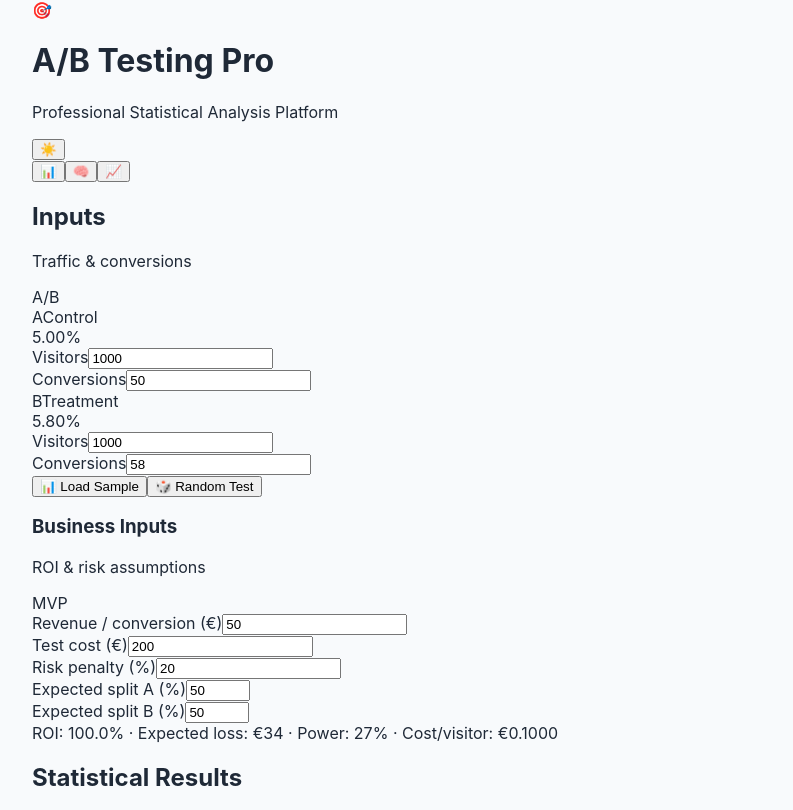
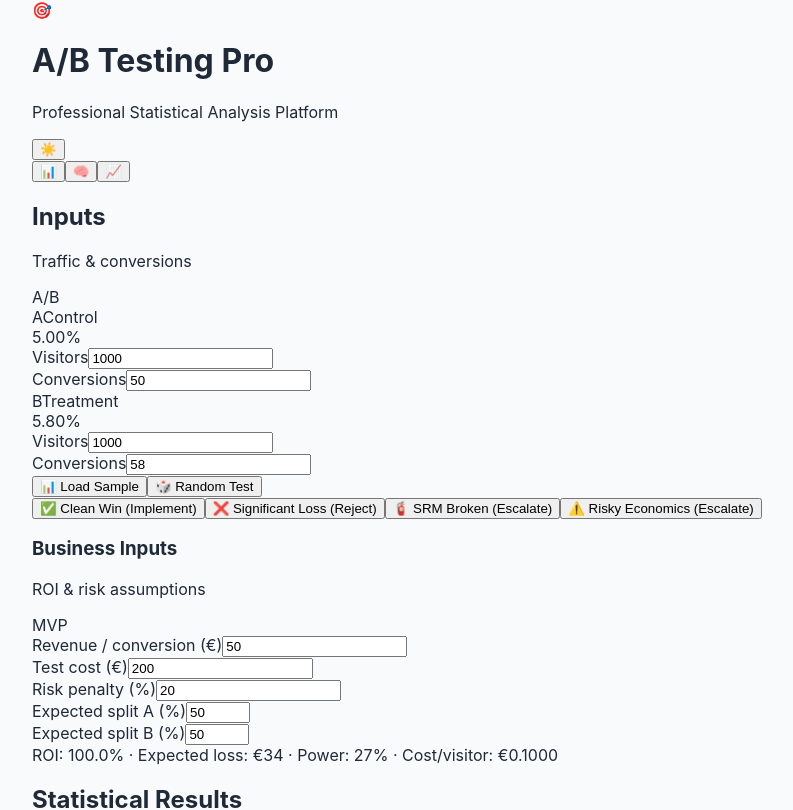
Before and after one commit to artemxdata/ab-testing-pro, a React (Create React App) app: page / in a window 1280 px wide. Shown: the top 810 px of the page, without its empty margins (24-817 px from the left). Built offline with nearby package versions, Linux system fonts and the light colour scheme; the HTML template or start-up script is replaced by a standard one.

Commit message:
feat: add demo presets for policy scenarios

```diff
--- a/src/components/ABTestingPro.js
+++ b/src/components/ABTestingPro.js
@@ -293,6 +293,60 @@ const ABTestingPro = () => {
     }, 500);
   };
 
+  // ---- presets (inserted next to loadSampleData / generateRandomData) ----
+  const presets = {
+    cleanWin: {
+      name: "✅ Clean Win (Implement)",
+      controlVisitors: 20000,
+      controlConversions: 900,
+      treatmentVisitors: 20000,
+      treatmentConversions: 1030,
+      revenuePerConversion: 50,
+      testCost: 500,
+      riskPenaltyPct: 15,
+    },
+    significantLoss: {
+      name: "❌ Significant Loss (Reject)",
+      controlVisitors: 20000,
+      controlConversions: 900,
+      treatmentVisitors: 20000,
+      treatmentConversions: 780,
+      revenuePerConversion: 50,
+      testCost: 500,
+      riskPenaltyPct: 15,
+    },
+    srmBroken: {
+      name: "🧯 SRM Broken (Escalate)",
+      controlVisitors: 20000,
+      controlConversions: 900,
+      treatmentVisitors: 60000,
+      treatmentConversions: 2700,
+      revenuePerConversion: 50,
+      testCost: 500,
+      riskPenaltyPct: 15,
+    },
+    riskyEconomics: {
+      name: "⚠️ Risky Economics (Escalate)",
+      controlVisitors: 20000,
+      controlConversions: 900,
+      treatmentVisitors: 20000,
+      treatmentConversions: 950,
+      revenuePerConversion: 10,
+      testCost: 5000,
+      riskPenaltyPct: 30,
+    },
+  };
+
+  function applyPreset(p) {
+    setControlVisitors(p.controlVisitors);
+    setControlConversions(p.controlConversions);
+    setTreatmentVisitors(p.treatmentVisitors);
+    setTreatmentConversions(p.treatmentConversions);
+    setRevenuePerConversion(p.revenuePerConversion);
+    setTestCost(p.testCost);
+    setRiskPenaltyPct(p.riskPenaltyPct);
+  }
+
   // ---------- UI helpers ----------
 
   const cardBase = `rounded-2xl border p-6 shadow-xl ${
@@ -300,7 +354,11 @@ const ABTestingPro = () => {
   }`;
 
   return (
-    <div className={`min-h-screen transition-all duration-300 ${darkMode ? "bg-gray-900" : "bg-gradient-to-br from-indigo-50 via-white to-cyan-50"}`}>
+    <div
+      className={`min-h-screen transition-all duration-300 ${
+        darkMode ? "bg-gray-900" : "bg-gradient-to-br from-indigo-50 via-white to-cyan-50"
+      }`}
+    >
       <div className="relative z-10 container mx-auto px-4 max-w-6xl">
         {/* Header */}
         <header className="text-center py-10">
@@ -375,16 +433,12 @@ const ABTestingPro = () => {
                         <span className="inline-flex items-center justify-center w-7 h-7 rounded-lg bg-blue-600 text-white font-bold">A</span>
                         <span className="font-semibold">Control</span>
                       </div>
-                      <span className={`${darkMode ? "text-slate-300" : "text-gray-600"} text-sm`}>
-                        {controlRate.toFixed(2)}%
-                      </span>
+                      <span className={`${darkMode ? "text-slate-300" : "text-gray-600"} text-sm`}>{controlRate.toFixed(2)}%</span>
                     </div>
 
                     <div className="grid grid-cols-2 gap-3">
                       <div>
-                        <label className={`block text-xs font-semibold mb-1 ${darkMode ? "text-slate-300" : "text-gray-700"}`}>
-                          Visitors
-                        </label>
+                        <label className={`block text-xs font-semibold mb-1 ${darkMode ? "text-slate-300" : "text-gray-700"}`}>Visitors</label>
                         <input
                           type="number"
                           className={`w-full px-3 py-2 rounded-xl border font-semibold ${
@@ -395,9 +449,7 @@ const ABTestingPro = () => {
                         />
                       </div>
                       <div>
-                        <label className={`block text-xs font-semibold mb-1 ${darkMode ? "text-slate-300" : "text-gray-700"}`}>
-                          Conversions
-                        </label>
+                        <label className={`block text-xs font-semibold mb-1 ${darkMode ? "text-slate-300" : "text-gray-700"}`}>Conversions</label>
                         <input
                           type="number"
                           className={`w-full px-3 py-2 rounded-xl border font-semibold ${
@@ -417,16 +469,12 @@ const ABTestingPro = () => {
                         <span className="inline-flex items-center justify-center w-7 h-7 rounded-lg bg-emerald-600 text-white font-bold">B</span>
                         <span className="font-semibold">Treatment</span>
                       </div>
-                      <span className={`${darkMode ? "text-slate-300" : "text-gray-600"} text-sm`}>
-                        {treatmentRate.toFixed(2)}%
-                      </span>
+                      <span className={`${darkMode ? "text-slate-300" : "text-gray-600"} text-sm`}>{treatmentRate.toFixed(2)}%</span>
                     </div>
 
                     <div className="grid grid-cols-2 gap-3">
                       <div>
-                        <label className={`block text-xs font-semibold mb-1 ${darkMode ? "text-slate-300" : "text-gray-700"}`}>
-                          Visitors
-                        </label>
+                        <label className={`block text-xs font-semibold mb-1 ${darkMode ? "text-slate-300" : "text-gray-700"}`}>Visitors</label>
                         <input
                           type="number"
                           className={`w-full px-3 py-2 rounded-xl border font-semibold ${
@@ -437,9 +485,7 @@ const ABTestingPro = () => {
                         />
                       </div>
                       <div>
-                        <label className={`block text-xs font-semibold mb-1 ${darkMode ? "text-slate-300" : "text-gray-700"}`}>
-                          Conversions
-                        </label>
+                        <label className={`block text-xs font-semibold mb-1 ${darkMode ? "text-slate-300" : "text-gray-700"}`}>Conversions</label>
                         <input
                           type="number"
                           className={`w-full px-3 py-2 rounded-xl border font-semibold ${
@@ -470,6 +516,19 @@ const ABTestingPro = () => {
                       {isAnimating ? "🎲 Generating..." : "🎲 Random Test"}
                     </button>
                   </div>
+
+                  {/* Preset buttons row (inserted рядом с Actions) */}
+                  <div className="grid grid-cols-1 sm:grid-cols-2 lg:grid-cols-4 gap-3 mt-4">
+                    {Object.values(presets).map((p) => (
+                      <button
+                        key={p.name}
+                        onClick={() => applyPreset(p)}
+                        className="px-4 py-3 rounded-xl border border-gray-200 dark:border-gray-700 bg-white dark:bg-gray-800 hover:bg-gray-50 dark:hover:bg-gray-700 transition text-sm font-semibold text-gray-800 dark:text-gray-100"
+                      >
+                        {p.name}
+                      </button>
+                    ))}
+                  </div>
                 </div>
               </div>
 
@@ -487,9 +546,7 @@ const ABTestingPro = () => {
 
                 <div className="grid grid-cols-1 sm:grid-cols-2 gap-3">
                   <div>
-                    <label className={`block text-xs font-semibold mb-1 ${darkMode ? "text-slate-300" : "text-gray-700"}`}>
-                      Revenue / conversion (€)
-                    </label>
+                    <label className={`block text-xs font-semibold mb-1 ${darkMode ? "text-slate-300" : "text-gray-700"}`}>Revenue / conversion (€)</label>
                     <input
                       type="number"
                       className={`w-full px-3 py-2 rounded-xl border font-semibold ${
@@ -501,9 +558,7 @@ const ABTestingPro = () => {
                   </div>
 
                   <div>
-                    <label className={`block text-xs font-semibold mb-1 ${darkMode ? "text-slate-300" : "text-gray-700"}`}>
-                      Test cost (€)
-                    </label>
+                    <label className={`block text-xs font-semibold mb-1 ${darkMode ? "text-slate-300" : "text-gray-700"}`}>Test cost (€)</label>
                     <input
                       type="number"
                       className={`w-full px-3 py-2 rounded-xl border font-semibold ${
@@ -515,9 +570,7 @@ const ABTestingPro = () => {
                   </div>
 
                   <div>
-                    <label className={`block text-xs font-semibold mb-1 ${darkMode ? "text-slate-300" : "text-gray-700"}`}>
-                      Risk penalty (%)
-                    </label>
+                    <label className={`block text-xs font-semibold mb-1 ${darkMode ? "text-slate-300" : "text-gray-700"}`}>Risk penalty (%)</label>
                     <input
                       type="number"
                       className={`w-full px-3 py-2 rounded-xl border font-semibold ${
@@ -529,9 +582,7 @@ const ABTestingPro = () => {
                   </div>
 
                   <div>
-                    <label className={`block text-xs font-semibold mb-1 ${darkMode ? "text-slate-300" : "text-gray-700"}`}>
-                      Expected split A (%)
-                    </label>
+                    <label className={`block text-xs font-semibold mb-1 ${darkMode ? "text-slate-300" : "text-gray-700"}`}>Expected split A (%)</label>
                     <input
                       type="number"
                       min="0"
@@ -545,9 +596,7 @@ const ABTestingPro = () => {
                   </div>
 
                   <div>
-                    <label className={`block text-xs font-semibold mb-1 ${darkMode ? "text-slate-300" : "text-gray-700"}`}>
-                      Expected split B (%)
-                    </label>
+                    <label className={`block text-xs font-semibold mb-1 ${darkMode ? "text-slate-300" : "text-gray-700"}`}>Expected split B (%)</label>
                     <input
                       type="number"
                       min="0"
@@ -579,20 +628,14 @@ const ABTestingPro = () => {
                 <div className="flex items-center justify-between mb-5">
                   <div className="text-left">
                     <h2 className="text-xl font-extrabold">Statistical Results</h2>
-                    <p className={`${darkMode ? "text-slate-300" : "text-gray-600"} text-sm`}>
-                      Key metrics snapshot
-                    </p>
+                    <p className={`${darkMode ? "text-slate-300" : "text-gray-600"} text-sm`}>Key metrics snapshot</p>
                   </div>
-                  <div className={`px-3 py-1 rounded-full text-xs font-semibold ${darkMode ? "bg-slate-800 text-slate-200" : "bg-gray-100 text-gray-700"}`}>
-                    Live
-                  </div>
+                  <div className={`px-3 py-1 rounded-full text-xs font-semibold ${darkMode ? "bg-slate-800 text-slate-200" : "bg-gray-100 text-gray-700"}`}>Live</div>
                 </div>
 
                 <div className="grid grid-cols-2 gap-4">
                   <div className={`rounded-xl border p-4 ${darkMode ? "border-slate-800 bg-slate-950/40" : "border-gray-200 bg-gray-50"}`}>
-                    <p className={`${darkMode ? "text-slate-300" : "text-gray-700"} text-xs font-semibold mb-1`}>
-                      📈 Improvement
-                    </p>
+                    <p className={`${darkMode ? "text-slate-300" : "text-gray-700"} text-xs font-semibold mb-1`}>📈 Improvement</p>
                     <p className={`text-2xl font-black ${improvement >= 0 ? "text-emerald-400" : "text-rose-400"}`}>
                       {improvement >= 0 ? "+" : ""}
                       {improvement.toFixed(1)}%
@@ -600,27 +643,17 @@ const ABTestingPro = () => {
                   </div>
 
                   <div className={`rounded-xl border p-4 ${darkMode ? "border-slate-800 bg-slate-950/40" : "border-gray-200 bg-gray-50"}`}>
-                    <p className={`${darkMode ? "text-slate-300" : "text-gray-700"} text-xs font-semibold mb-1`}>
-                      📊 Z-Score
-                    </p>
-                    <p className={`text-2xl font-black ${darkMode ? "text-sky-300" : "text-blue-600"}`}>
-                      {zScore.toFixed(2)}
-                    </p>
+                    <p className={`${darkMode ? "text-slate-300" : "text-gray-700"} text-xs font-semibold mb-1`}>📊 Z-Score</p>
+                    <p className={`text-2xl font-black ${darkMode ? "text-sky-300" : "text-blue-600"}`}>{zScore.toFixed(2)}</p>
                   </div>
 
                   <div className={`rounded-xl border p-4 ${darkMode ? "border-slate-800 bg-slate-950/40" : "border-gray-200 bg-gray-50"}`}>
-                    <p className={`${darkMode ? "text-slate-300" : "text-gray-700"} text-xs font-semibold mb-1`}>
-                      🎯 P-Value
-                    </p>
-                    <p className={`text-2xl font-black ${darkMode ? "text-indigo-300" : "text-indigo-600"}`}>
-                      {pValue.toFixed(4)}
-                    </p>
+                    <p className={`${darkMode ? "text-slate-300" : "text-gray-700"} text-xs font-semibold mb-1`}>🎯 P-Value</p>
+                    <p className={`text-2xl font-black ${darkMode ? "text-indigo-300" : "text-indigo-600"}`}>{pValue.toFixed(4)}</p>
                   </div>
 
                   <div className={`rounded-xl border p-4 ${darkMode ? "border-slate-800 bg-slate-950/40" : "border-gray-200 bg-gray-50"}`}>
-                    <p className={`${darkMode ? "text-slate-300" : "text-gray-700"} text-xs font-semibold mb-1`}>
-                      🏆 Winner
-                    </p>
+                    <p className={`${darkMode ? "text-slate-300" : "text-gray-700"} text-xs font-semibold mb-1`}>🏆 Winner</p>
                     <p className={`text-2xl font-black ${darkMode ? "text-pink-300" : "text-pink-600"}`}>
                       {treatmentRate > controlRate ? "B" : controlRate > treatmentRate ? "A" : "Tie"}
                     </p>
@@ -651,13 +684,9 @@ const ABTestingPro = () => {
                 <div className="flex items-center justify-between mb-5">
                   <div className="text-left">
                     <h3 className="text-xl font-extrabold">Policy Trace</h3>
-                    <p className={`${darkMode ? "text-slate-300" : "text-gray-600"} text-sm`}>
-                      Rules & rationale
-                    </p>
+                    <p className={`${darkMode ? "text-slate-300" : "text-gray-600"} text-sm`}>Rules & rationale</p>
                   </div>
-                  <div className={`px-3 py-1 rounded-full text-xs font-semibold ${darkMode ? "bg-slate-800 text-slate-200" : "bg-gray-100 text-gray-700"}`}>
-                    Audit
-                  </div>
+                  <div className={`px-3 py-1 rounded-full text-xs font-semibold ${darkMode ? "bg-slate-800 text-slate-200" : "bg-gray-100 text-gray-700"}`}>Audit</div>
                 </div>
 
                 <PolicyDemoPanel
@@ -679,9 +708,7 @@ const ABTestingPro = () => {
             <div className="grid lg:grid-cols-2 gap-6">
               <div className={`p-6 rounded-xl border ${darkMode ? "border-slate-800 bg-slate-950/40" : "border-gray-200 bg-gray-50"}`}>
                 <h3 className="text-xl font-bold mb-4">📈 Performance Analysis</h3>
-                <p className={`${darkMode ? "text-slate-200" : "text-gray-700"}`}>
-                  Your test shows {Math.abs(improvement).toFixed(1)}% difference between variants.
-                </p>
+                <p className={`${darkMode ? "text-slate-200" : "text-gray-700"}`}>Your test shows {Math.abs(improvement).toFixed(1)}% difference between variants.</p>
               </div>
               <div className={`p-6 rounded-xl border ${darkMode ? "border-slate-800 bg-slate-950/40" : "border-gray-200 bg-gray-50"}`}>
                 <h3 className="text-xl font-bold mb-4">🎯 Recommendations</h3>
@@ -699,9 +726,7 @@ const ABTestingPro = () => {
             <div className="text-center py-12">
               <div className="text-6xl mb-4">📊</div>
               <p className={`text-xl ${darkMode ? "text-slate-300" : "text-gray-600"}`}>Test history feature coming soon!</p>
-              <p className={`${darkMode ? "text-slate-400" : "text-gray-500"} mt-2`}>
-                Track your experiments over time with detailed analytics.
-              </p>
+              <p className={`${darkMode ? "text-slate-400" : "text-gray-500"} mt-2`}>Track your experiments over time with detailed analytics.</p>
             </div>
           </div>
         )}
```
